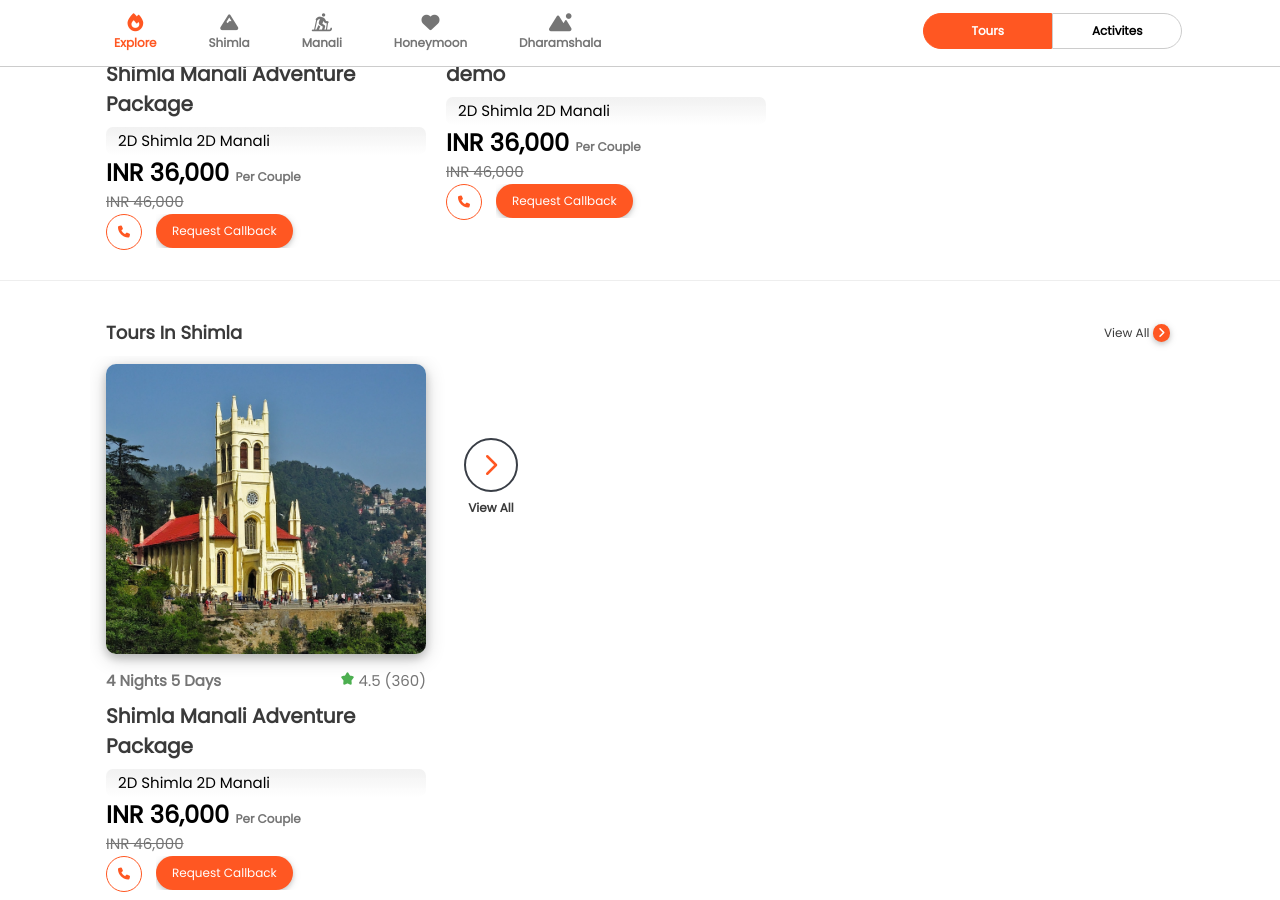
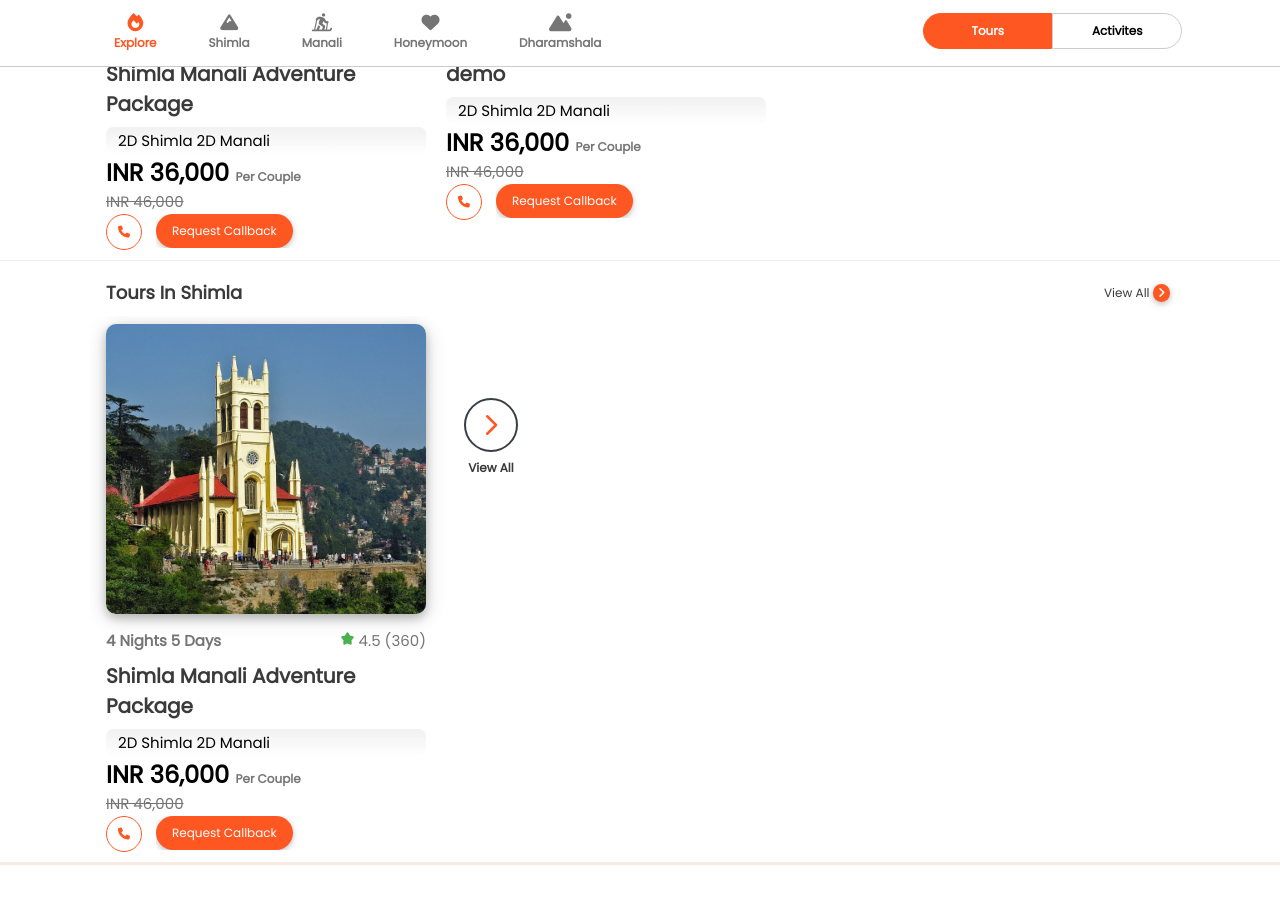
Before and after one commit to VikasLazarus/touristhill, a Jekyll site: the page built from index.markdown, in a window 1280 px wide and 900 px high, scrolled down 509 px. Built offline with Jekyll 4.4.1, drawn with Linux system fonts in a browser that asks for light colours; nearby versions of some CDN libraries.

Commit message:
Update index.markdown

```diff
--- a/index.markdown
+++ b/index.markdown
@@ -148,7 +148,7 @@ layout: home
 
 
 
-      <hr>
+      <hr style="margin:0px;">
 {% endfor %}
 
 
```
